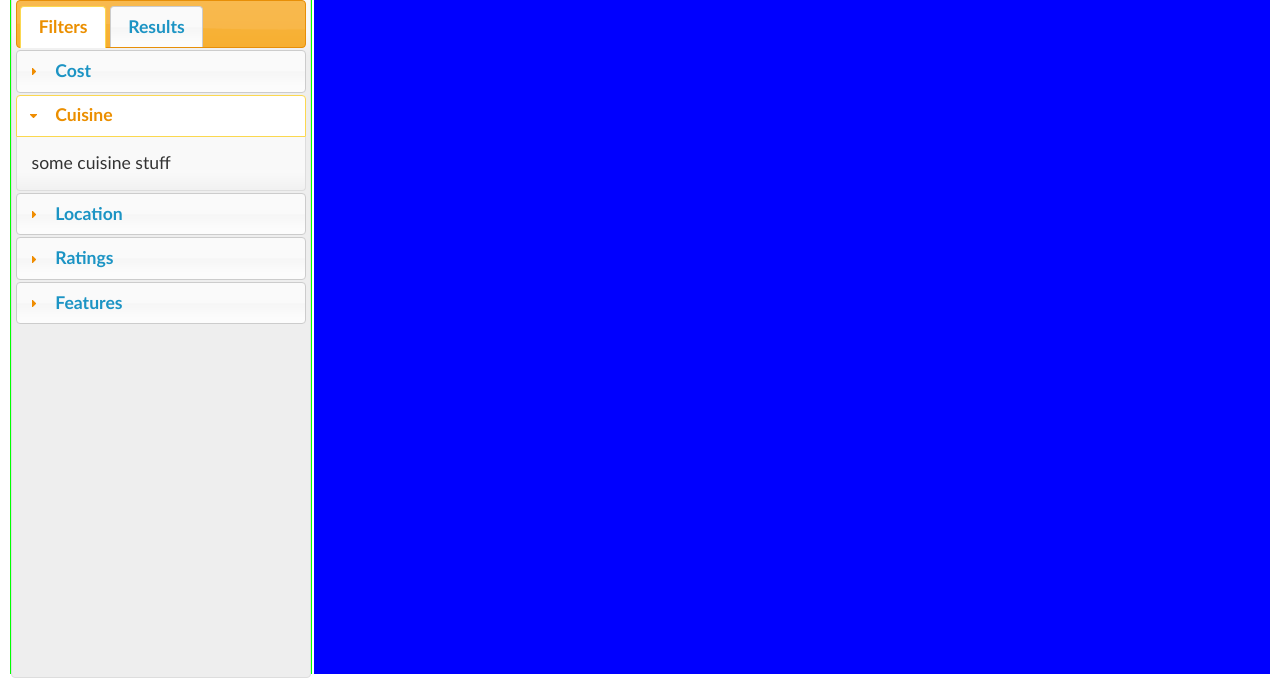
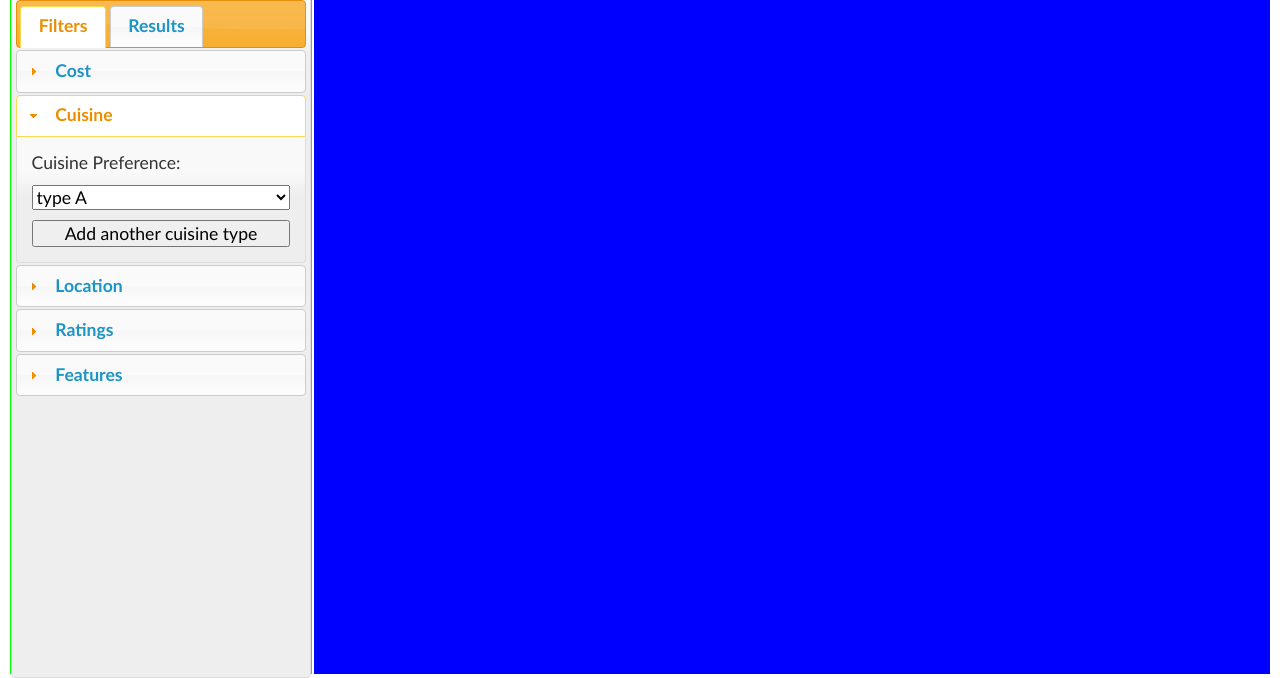
Before and after one commit to KCJWagner/YelpPrototype, a plain HTML site: page index.html in a window 1280 px wide. Both pictures are taken after a click on the tab "Cuisine". Shown: the part 132-810 px from the top of the page. Drawn offline with Linux system fonts and the light colour scheme.

Commit message:
started work on the cuisine widget

```diff
--- a/index.html
+++ b/index.html
@@ -38,16 +38,9 @@
 					<div id="filters">
 						<div id="filterAccordion">
 							<h3>Cost</h3>
-							<div>
-								<div style="margin:0px 0px 10px 0px">Price Range:</div>
-								<div>
-									<div id="sliderMin" style="position:relative; top:-5px; float:left; width:10px;">0</div>
-									<div class="slider" style="position:relative; margin: 0px 5px 0px 10px; width:210px; float:left;"></div>
-									<div id="sliderMax" style="position:relative; top:-5px; float:left; width:10px;">10</div>
-								</div>
-							</div>
+							<div id="costPanel"></div>
 							<h3>Cuisine</h3>
-							<div>some cuisine stuff</div>
+							<div id="cuisinePanel"></div>
 							<h3>Location</h3>
 							<div>some location stuff</div>
 							<h3>Ratings</h3>
@@ -73,6 +66,22 @@
 			collapsible: true,
 			heightStyle: "content"
 		});
+		makeCostWidget()
+		makeCuisineWidget()
+
+		function makeWidgetLabel(panel, label){
+			$("#" + panel).append('<div style="margin:0px 0px 10px 0px">' + label + ':</div>')
+		}
+
+		function makeCostWidget(){
+			makeWidgetLabel("costPanel", "Price Range")
+
+			// Make the div which will hold the min max labels and the slider
+			widgetDiv = $("#costPanel").append("<div></div>")
+			widgetDiv.append('<div id="sliderMin" style="position:relative; top:-5px; float:left; width:10px;">0</div>')
+			widgetDiv.append('<div class="slider" style="position:relative; margin: 0px 5px 0px 10px; width:210px; float:left;"></div>')
+			widgetDiv.append('<div id="sliderMax" style="position:relative; top:-5px; float:left; width:10px;">10</div>')
+
 			$(".slider").slider({
 				max: 30,
 				min: 5,
@@ -84,6 +93,17 @@
 					$("#sliderMax").text(ui.values[1])
 				}
 			});
+		}
+
+		function makeCuisineWidget(){
+			makeWidgetLabel("cuisinePanel", "Cuisine Preference")
+
+			$("#cuisinePanel").append("<select style='width:100%; margin: 0px 0px 10px 0px'><option>type A</option><option>type B</option><option>type C</option></select>")
+			$("#cuisinePanel").append("<button type='button' style='width:100%;'>Add another cuisine type</button>")
+			$('#cuisinePanel > button').click(function(){
+				$(this).before("<select style='width:100%; margin: 0px 0px 10px 0px'><option>type A</option><option>type B</option><option>type C</option></select>")
+			})
+		}
 	</script>
 
 </body>
```
Lines whose indentation alone changed are shown as unchanged.
